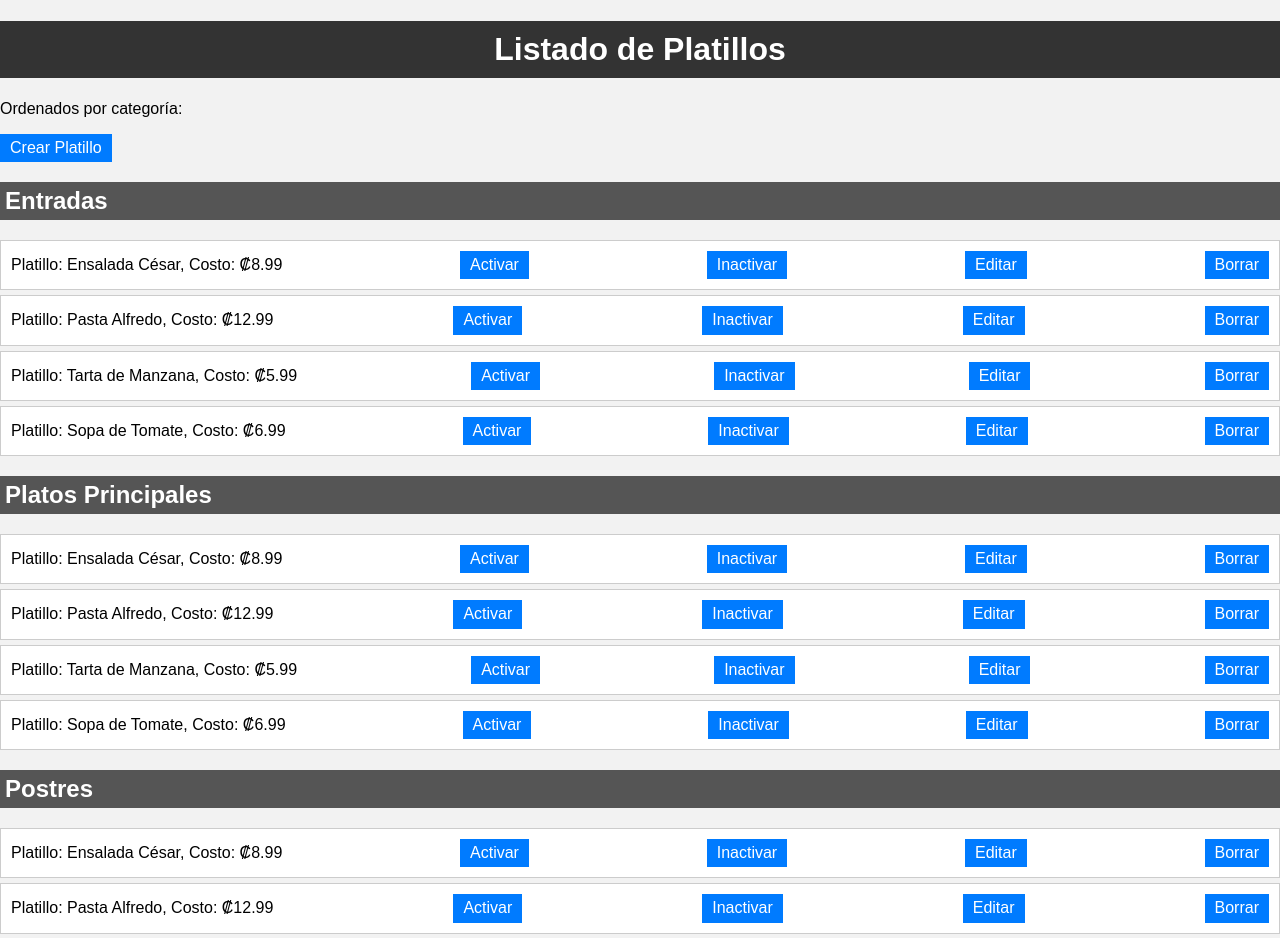
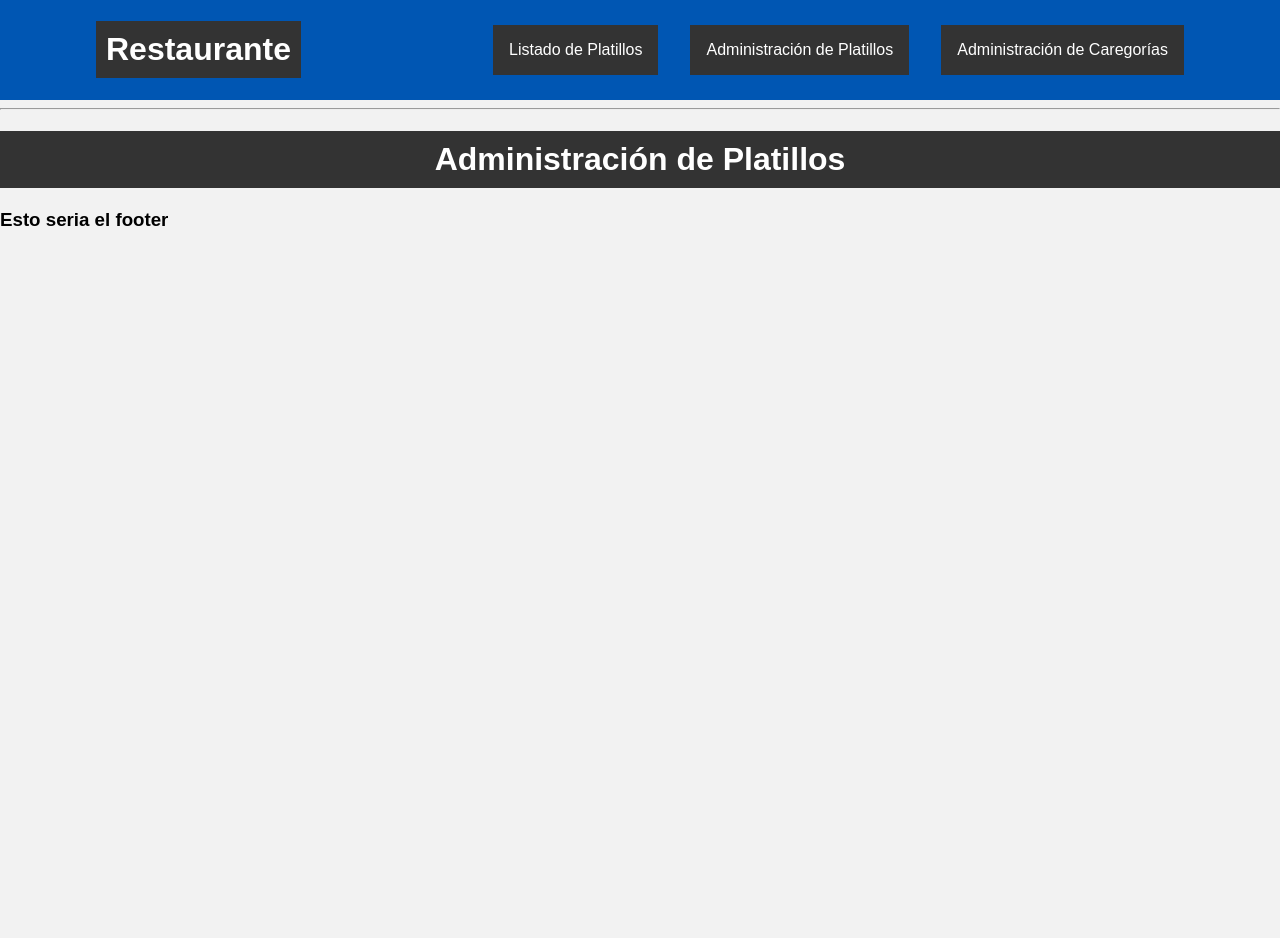
Before and after one commit to BrandonSGC/menu-restaurante, a React (Vite) app: page /platillos in a window 1280 px wide. Shown: the top 938 px of the page. After the commit the page ends 800 px from the top, so only its background shows below. Built offline with nearby package versions, Linux system fonts and the light colour scheme.

Commit message:
Creating Page Routes

```diff
--- /dev/null
+++ b/src/AdminCategoriasPage.jsx
@@ -0,0 +1,6 @@
+
+export const AdminCategoriasPage = () => {
+  return (
+    <h1>Administración de Categorías</h1>
+  )
+}
--- /dev/null
+++ b/src/AdminPlatillosPage.jsx
@@ -0,0 +1,6 @@
+
+export const AdminPlatillosPage = () => {
+  return (
+    <h1>Administración de Platillos</h1>
+  )
+}
--- a/src/App.jsx
+++ b/src/App.jsx
@@ -1,45 +1,26 @@
-import { Categoria } from "./components/Categoria";
-
-
+import { NavBar } from "./components/NavBar";
+import { Routes, Route, Navigate } from "react-router-dom";
+import { ListadoPlatillosPage } from "./ListadoPlatillosPage";
+import { AdminPlatillosPage } from './AdminPlatillosPage';
+import { AdminCategoriasPage } from './AdminCategoriasPage';
 
 export const App = () => {
-  const categorias = [
-    {
-      "id": 1,
-      "nombre": "Entradas"
-    },
-    {
-      "id": 2,
-      "nombre": "Platos Principales"
-    },
-    {
-      "id": 3,
-      "nombre": "Postres"
-    }
-  ];
-
-
 
   return (
     <>
-      <h1>Listado de Platillos</h1>
-      <p>Ordenados por categoría:</p>
-      <button>Crear Platillo</button>
-      {/* Iterrar por cada categoria */}
-      {categorias.map( (categoria) => {
-        return <Categoria key={categoria.id} categoria={categoria.nombre}/>
-      })}
+      {/* Lo que este fuera de las rutas siempre se va a mostrar en las pantallas */}
+      <NavBar />
+      <hr />
 
-      {/* <Categoria categoria="Pastas"/>
-      <Categoria categoria="Mariscos"/> */}
+      <Routes>
+        <Route path="/" element={<ListadoPlatillosPage />}/>
+        <Route path="/platillos" element={<AdminPlatillosPage />}/>
+        <Route path="/categorias" element={<AdminCategoriasPage />}/>
 
-      <p id="mensaje">Mensaje de prueba</p>
-
-      <div>
-        <button>
-          Ir a Administración de Categorías
-        </button>
-      </div>
+        {/* Ruta por defecto */}
+        <Route path="/*" element={<Navigate to="/"/>}/>
+      </Routes>
+      <h3>Esto seria el footer</h3>
     </>
   );
 };
--- /dev/null
+++ b/src/ListadoPlatillosPage.jsx
@@ -0,0 +1,32 @@
+import { useEffect, useState } from "react";
+import { Categoria } from "./components/Categoria";
+
+export const ListadoPlatillosPage = () => {
+
+  const [categorias, setCategorias] = useState([]);
+
+  useEffect(() => {
+    // Hacer el fetch para obtener las categorias:
+    const url = `./categorias.json`
+    fetch(url)
+      .then((response) => response.json())
+      .then((data) => setCategorias(data));
+
+  }, [categorias]);
+
+
+  return (
+    <>
+      <h1>Listado de Platillos</h1>
+      <p>Ordenados por categoría:</p>
+      <button>Crear Platillo</button>
+
+      {/* Iterrar por cada categoria */}
+      {categorias.map((categoria) => {
+        return <Categoria key={categoria.id} categoria={categoria.nombre} />;
+      })}
+
+      <p id="mensaje">Mensaje de prueba</p>
+    </>
+  )
+}
--- a/src/components/NavBar.jsx
+++ b/src/components/NavBar.jsx
@@ -1,3 +1,5 @@
+import { Link } from 'react-router-dom'
+
 export const NavBar = () => {
   return (
     <header className="header">
@@ -5,9 +7,9 @@ export const NavBar = () => {
         <div className="display">
           <h1 className="logo">Restaurante</h1>
           <nav>
-            <a href="#">Listado de Platillos</a>
-            <a href="#">Administración de Platillos</a>
-            <a href="#">Administración de Caregorías</a>
+            <Link to="/">Listado de Platillos</Link>
+            <Link to="/platillos">Administración de Platillos</Link>
+            <Link to="/categorias">Administración de Caregorías</Link>
           </nav>
         </div>
       </div>
```
Also changed, not shown: src/main.jsx (+12 -9 lines).
